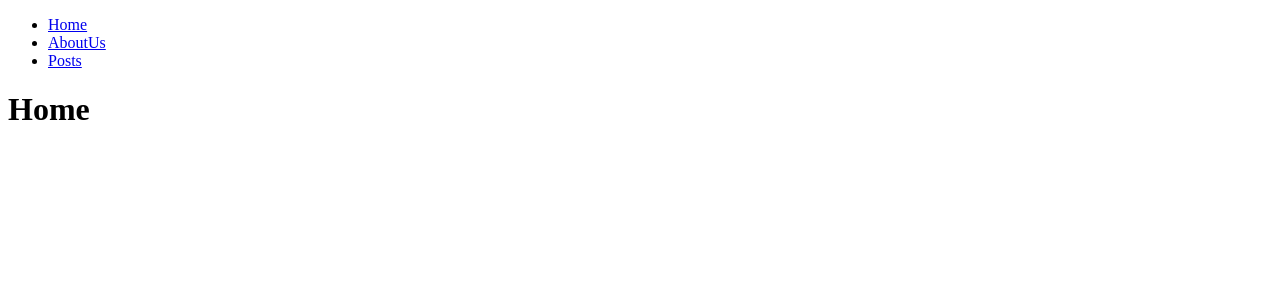
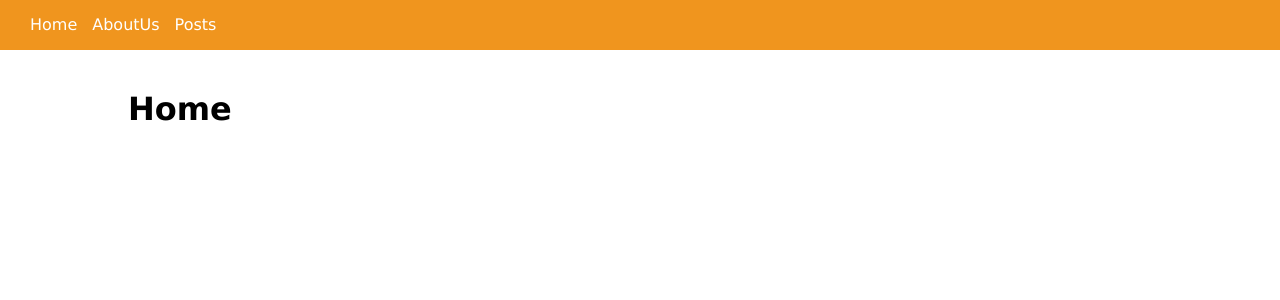
Before and after one commit to gabriele-ag/react-router, a React (Vite) app: page / in a window 1280 px wide. Shown: the top 300 px of the page. Built offline with nearby package versions, Linux system fonts and the light colour scheme.

Commit message:
style: header done

```diff
--- a/src/components/AppHeader.jsx
+++ b/src/components/AppHeader.jsx
@@ -17,7 +17,7 @@ function AppHeader() {
     return (
         <header>
             <nav>
-                <ul>
+                <ul className="navbar flex">
                     {linkNav.map((curLink, index) => (
                         <li key= {index}>
                             <NavLink to={curLink.url}>{curLink.title}</NavLink>
--- a/src/index.css
+++ b/src/index.css
@@ -0,0 +1,60 @@
+* {
+  padding: 0;
+  margin: 0;
+  box-sizing: border-box;
+}
+
+/* Common */
+
+.container {
+  padding: 0;
+  margin: auto;
+  max-width: 80%;
+}
+
+.flex {
+  display: flex;
+}
+
+li {
+  list-style-type: none;
+}
+
+a {
+  text-decoration: none;
+}
+
+/* Utilities */
+
+.my-p {
+  padding: 40px 0;
+}
+
+/* Body */
+
+body {
+  font-family: 'Lucida Sans', 'Lucida Sans Regular', 'Lucida Grande', 'Lucida Sans Unicode', Geneva, Verdana, sans-serif;
+}
+/* HEADER */
+
+header {
+  height: 50px;
+  background-color: rgb(240, 149, 30);
+  padding: 15px 30px;
+}
+
+.navbar {
+  justify-content: flex-start;
+}
+
+.navbar li {
+  margin-right: 15px;
+}
+
+.navbar a {
+  color: #ffffff
+}
+
+.navbar a:hover {
+  color: #333333e0;
+}
--- a/src/pages/AboutUs.jsx
+++ b/src/pages/AboutUs.jsx
@@ -1,7 +1,9 @@
 function AboutUs () {
     return (
         <>
-
+            <div className="container my-p">
+                <h1>About Us</h1>
+            </div>
         </>
     )
 }
--- a/src/pages/Home.jsx
+++ b/src/pages/Home.jsx
@@ -1,10 +1,10 @@
-import {Link} from "react-router-dom"
-
 function Home() {
     return (
         <>
             <main>
-                <h1> Home </h1>
+                <div className="container my-p">
+                    <h1> Home </h1>
+                </div>
             </main>
         </>
     )
--- a/src/pages/ListPost.jsx
+++ b/src/pages/ListPost.jsx
@@ -1,5 +1,10 @@
 function ListPost() {
+    return (
 
+        <div className="container my-p">
+            <h1>List Posts</h1>
+        </div>
+    )
 }
 
 export default ListPost
```
